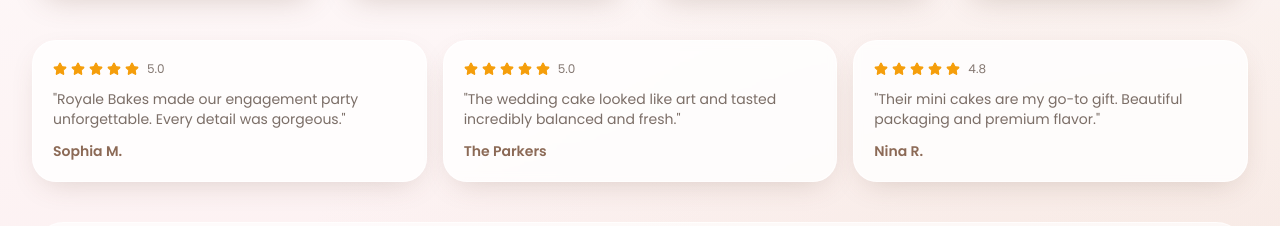
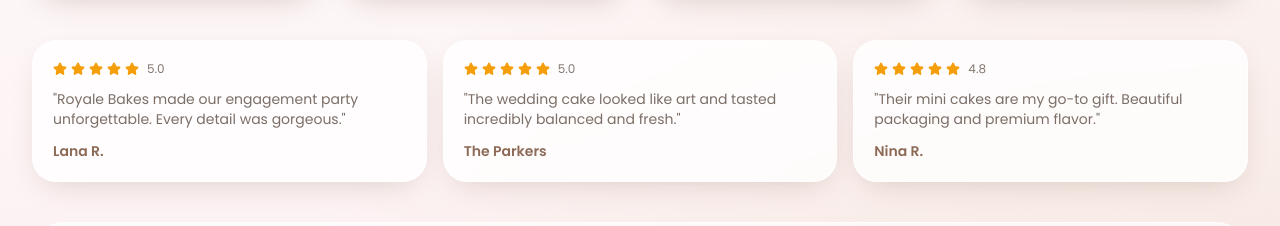
Before and after one commit to itsmierrrrr/Cake-Shop, a React (Vite) app: page / in a window 1280 px wide. Shown: the part 1707-1933 px from the top of the page. Built offline with nearby package versions, Linux system fonts and the light colour scheme; no server answers.

Commit message:
review update

```diff
--- a/src/pages/home-page.tsx
+++ b/src/pages/home-page.tsx
@@ -14,7 +14,7 @@
 
 const testimonials = [
   {
-    name: 'Sophia M.',
+    name: 'Lana R.',
     note: 'Royale Bakes made our engagement party unforgettable. Every detail was gorgeous.',
     rating: 5,
   },
```
